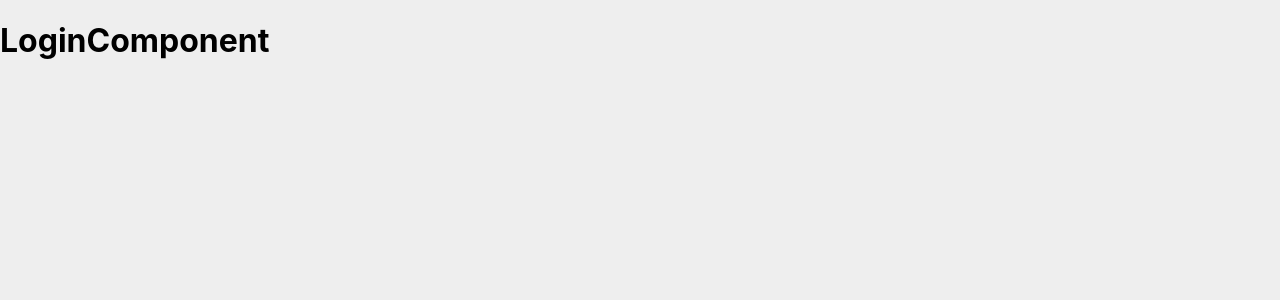
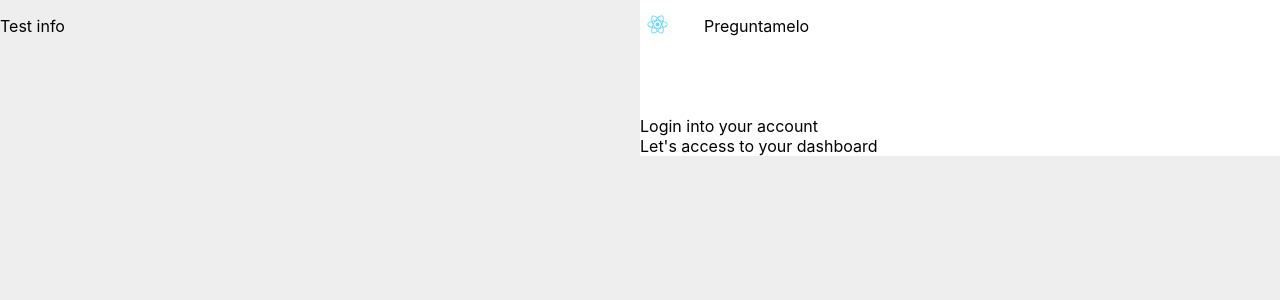
Before and after one commit to VCarlosJP/preguntamelo, a React (Create React App) app: page /login in a window 1280 px wide. Shown: the top 300 px of the page. Built offline with nearby package versions, Linux system fonts and the light colour scheme.

Commit message:
Creamos feature login e iniciamos el componente para hacer el logeo

```diff
--- a/src/App.scss
+++ b/src/App.scss
@@ -3,3 +3,37 @@ $base-color: #eeeeee;
 body {
   background: $base-color;
 }
+
+.container{
+  background-color: $base-color;
+  display: flex;
+  justify-content: center;
+}
+
+.container div{
+  width: 100%;
+  height: 100%;
+}
+.login-form-page{
+  background-color: white;
+}
+.login-form-logo{
+  height: 35px;
+  width: 35px;
+}
+.login-form-header{
+  display: flex;
+  align-items: center;
+  align-content: flex-start;
+  margin-bottom: 10%;
+}
+
+.login-form-header div{
+  width: 10%;
+ }
+.login-form-text{
+  display: flex;
+  flex-direction: column;
+  align-items: center;
+  align-content: center;
+}
--- a/src/components/Login.js
+++ b/src/components/Login.js
@@ -1,10 +1,16 @@
 import React from "react";
+import LoginForm from "./LoginForm";
 
 export default class Login extends React.Component {
   render() {
     return (
-      <div>
-        <h1>LoginComponent</h1>
+      <div className="container">
+        <div className="login-info">
+          <p>Test info</p>
+        </div>
+        <div className="login-form">
+          <LoginForm/>
+        </div>
       </div>
     );
   }
--- /dev/null
+++ b/src/components/LoginForm.js
@@ -0,0 +1,29 @@
+import React from 'react';
+import logo from "../logo.svg";
+
+
+export default class LoginForm extends React.Component{
+    constructor(props){
+        super(props);
+
+    }
+
+    render(){
+        return(
+            <div className="login-form-page">
+                <div className="login-form-header">
+                    <div>
+                        <img className="login-form-logo" src={logo} alt="Logo de preguntamelo"></img>
+                    </div>
+                    <div>
+                        <p>Preguntamelo</p>
+                    </div>
+                </div>
+                <div className="login-form-text">
+                    <div className="info-text">Login into your account</div>
+                    <div className="info-text">Let's access to your dashboard</div>
+                </div>
+            </div>
+        )
+    }
+}
```
Also changed, not shown: 2 other files (tests, documents, lock files or other folders).
